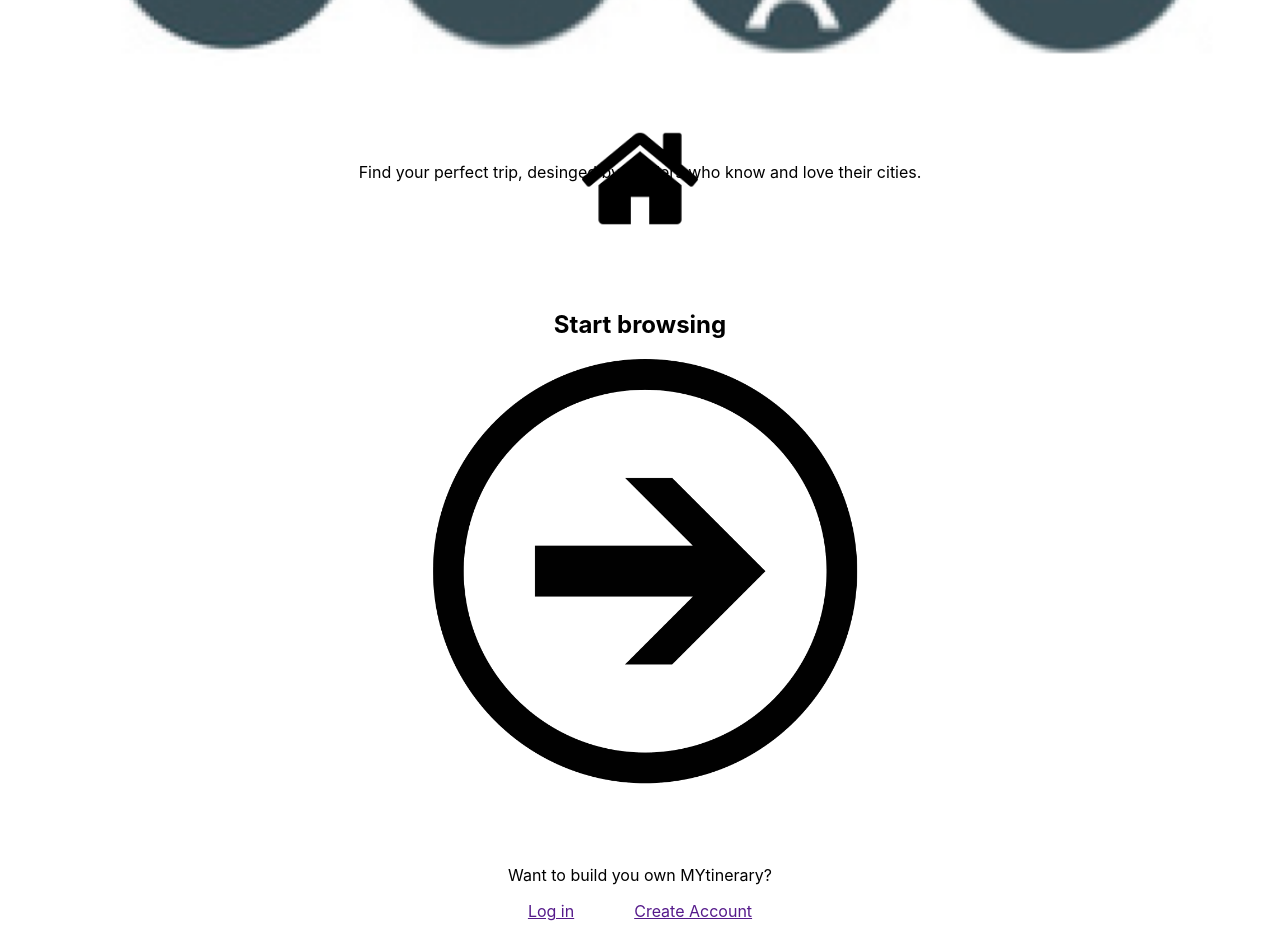
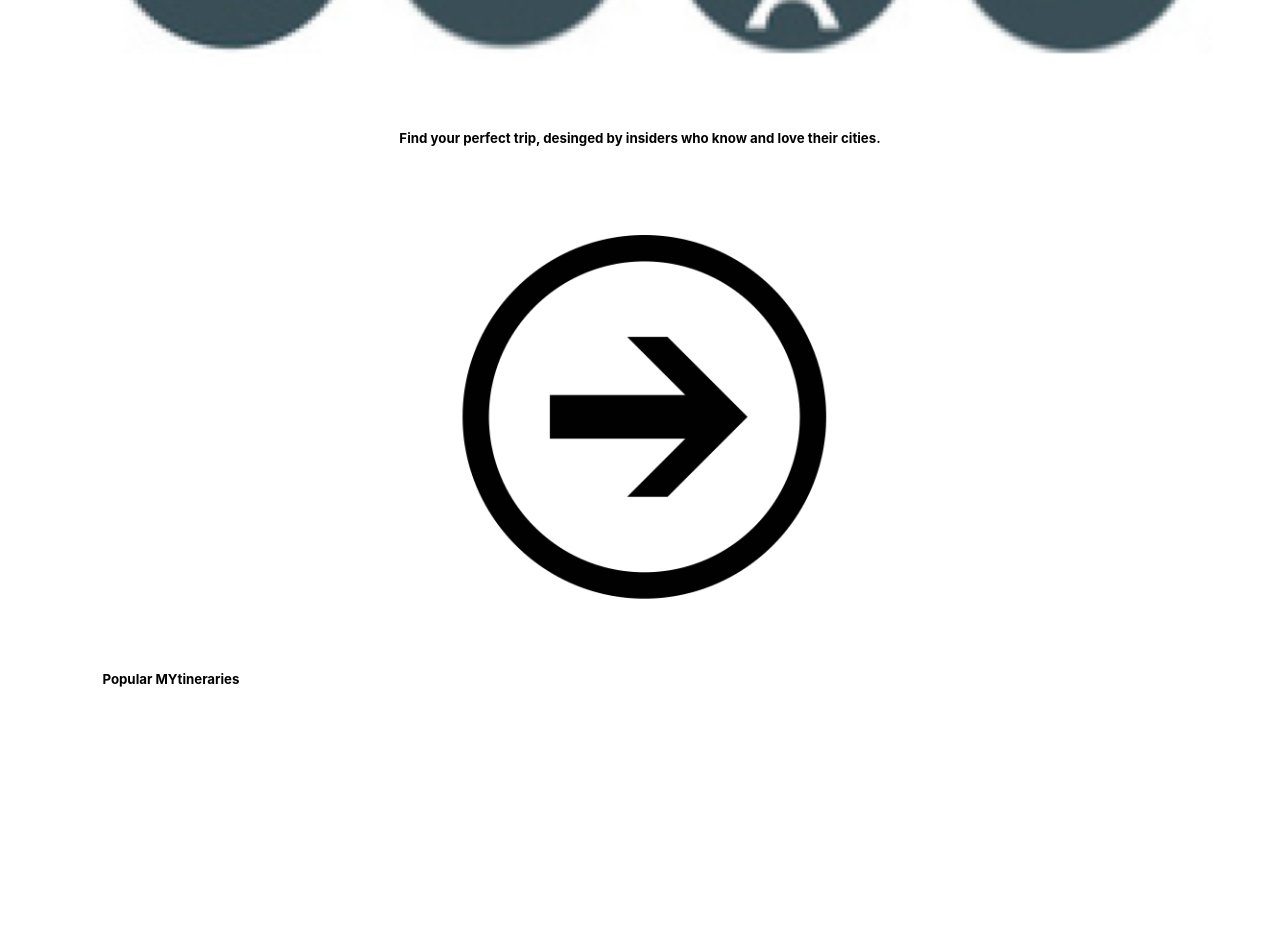
Before and after one commit to YuriSolomon/MYtinerary, a React (Create React App) app: page / in a window 1280 px wide. Shown: the part 560-1497 px from the top of the page. After the commit the page ends 1269 px from the top, so only its background shows below. Built offline with nearby package versions, Linux system fonts and the light colour scheme.

Commit message:
desing change - start

```diff
--- a/src/Components/Landing.css
+++ b/src/Components/Landing.css
@@ -1,7 +1,7 @@
 #logo {
     margin-top: 13%;
     width: 90%;
-    margin-bottom: 5%;
+    margin-bottom: 2%;
 }
 
 body {
@@ -9,28 +9,33 @@ body {
 }
 
 #browse {
-    width: 35%;
-    margin-bottom: 3%;
+    width: 30%;
+    margin-bottom: 2%;
 }
 
-#home {
-    position: absolute;
-    bottom: 0;
+/* #home {
+    position: fixed;
+    top: 0;
     left: 5%;
     right: 5%;
 }
 
 #home img {
     width: 10%;
-}
+} */
 
 .text {
-    margin-left: 10%;
-    margin-right: 10%;
-    margin-bottom: 10%;
+    margin-left: 8%;
+    margin-right: 8%;
+    margin-bottom: 7%;
 }
 
 .links a {
     margin-left: 30px;
     margin-right: 30px;
 }
+
+.locs h5 {
+    text-align: left;
+    margin-left: 8%;
+}
--- a/src/Components/Landing.js
+++ b/src/Components/Landing.js
@@ -2,19 +2,28 @@ import React from 'react';
 import './Landing.css'
 
 class Landing extends React.Component{
+    getCity(props) {
+        var cities = ["New York","Berlin","Barcelona","Amsterdam","London","Paris"];
+        var city = cities[Math.floor(Math.random()*cities.length)];
+        props.ranCity =( <p>{city}</p> );
+    }
     render() {
         return (
             <div>
-                <img id="logo" alt="logo" src={require('../Assets/MYtineraryLogo.png')} />
-                <div className="text"><p>Find your perfect trip, desinged by insiders who know and love their cities.</p></div>
-                <h2>Start browsing</h2>
+                <a href="mailto:s.patel@ubiqum-mytinerary.com"><img id="logo" alt="logo" src={require('../Assets/MYtineraryLogo.png')} /></a>
+                <div className="text"><h5>Find your perfect trip, desinged by insiders who know and love their cities.</h5></div>
+                {/* <h2>Start browsing</h2> */}
                 <img id="browse" alt="browse" src={require('../Assets/circled-right-2.png')}/>
-                <p>Want to build you own MYtinerary?</p>
-                <p className="links"><span><a href="">Log in</a></span>
-                <span><a href="">Create Account</a></span></p>
-                <div id="home">
-                <img alt="home" src={require('../Assets/homeIcon.png')}/>
+                {/* <p>Want to build you own MYtinerary?</p> */}
+                {/* <p className="links"><span><a href="">Log in</a></span> */}
+                {/* <span><a href="">Create Account</a></span></p> */}
+                {/* <div id="home">
+                    <img alt="home" src={require('../Assets/homeIcon.png')}/>
+                </div> */}
+                <div className="locs">
+                    <h5>Popular MYtineraries</h5>
                 </div>
+                <div>{this.props.ranCity}</div>
             </div>
         );
     }
```
